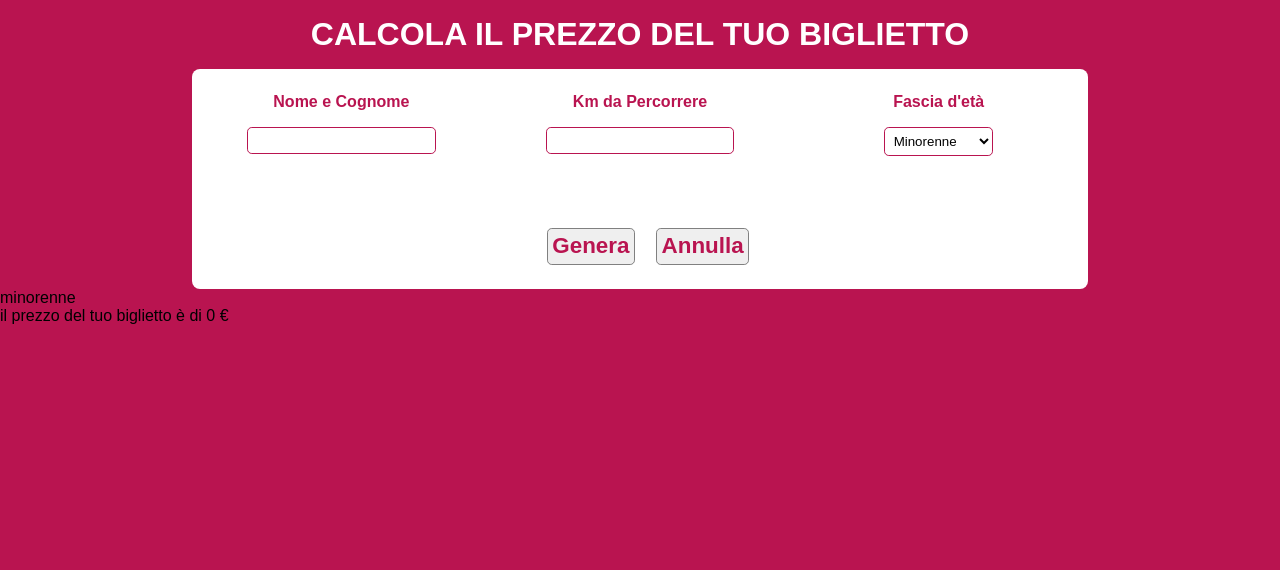
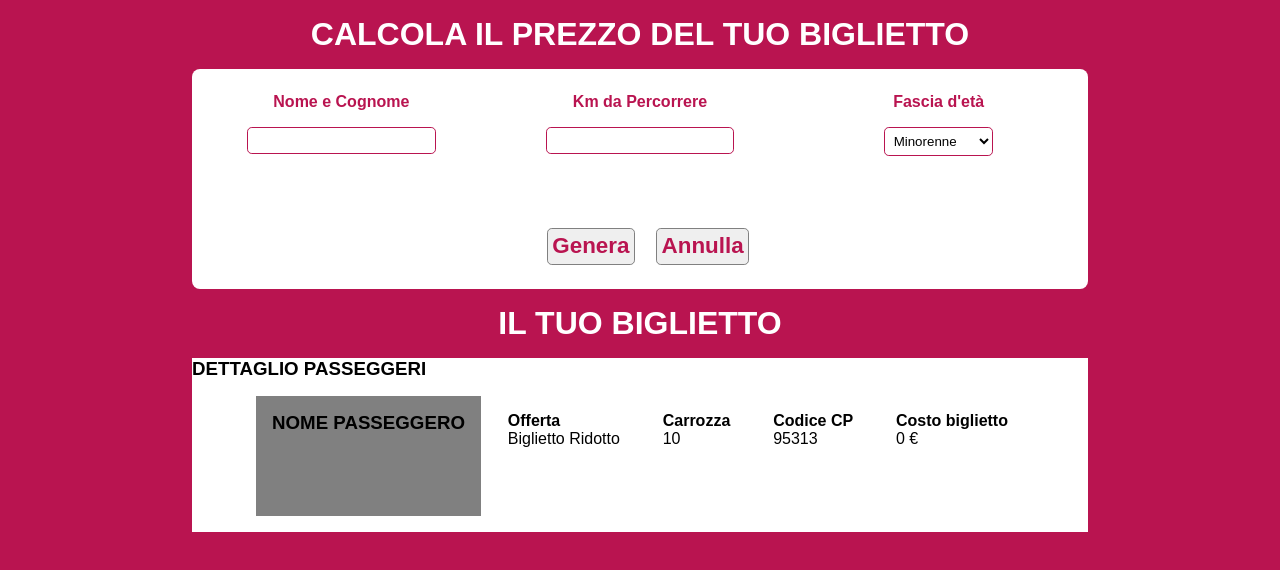
Before and after one commit to LorenzoBertoni/js-biglietto-treno-form, a plain HTML site: page index.html in a window 1280 px wide. Both pictures are taken after a click on the button "Genera". Drawn offline with Linux system fonts and the light colour scheme.

Commit message:
add: elementi grafici per il biglietto + js per gli output style: modificato lo stile del biglietto.

```diff
--- a/css/style.css
+++ b/css/style.css
@@ -60,3 +60,26 @@ body{
     padding: .3rem;
     font-weight: bold;
 }
+
+.ticket{
+    width: 70%;
+    margin: auto;
+    background-color: #fff;
+}
+
+.nome-passeggero{
+    background-color: #808080;
+}
+
+
+.ticket-cnt{
+    display: flex;
+    justify-content: space-between;
+    padding: 1rem 4rem;
+}
+
+.nome-passeggero, .offerta, .carrozza,
+.codice-CP, .costo-biglietto{
+    height: 120px;
+    padding: 1rem 1rem;
+}
--- a/index.html
+++ b/index.html
@@ -37,17 +37,38 @@
             </div>
         </div>
 
+        <h1 class="title">IL TUO BIGLIETTO</h1>
 
+        <div class="ticket">
+            <h3 class="side-title">DETTAGLIO PASSEGGERI</h3>
 
+            <div class="ticket-cnt">
+                <div class="nome-passeggero">
+                    <h3>NOME PASSEGGERO</h3>
+                    <div id="showName"></div>
+                </div>
 
+                <div class="offerta">
+                    <h4>Offerta</h4>
+                    <div id="showOffer"></div>
+                </div>
 
+                <div class="carrozza">
+                    <h4>Carrozza</h4>
+                    <div id="showCarriage"></div>
+                </div>
 
+                <div class="codice-CP">
+                    <h4>Codice CP</h4>
+                    <div id="showCode"></div>
+                </div>
 
-        <div id="showName"></div>
-        <div id="showKm"></div>
-        <div id="showAge"></div>
-        <div id="showPrice"></div>
-
+                <div class="costo-biglietto">
+                    <h4>Costo biglietto</h4>
+                    <div id="showPrice"></div>
+                </div>
+            </div>
+        </div>
 
         <script type="text/javascript" src="js/main.js"></script>
     </body>
--- a/js/main.js
+++ b/js/main.js
@@ -12,19 +12,31 @@ let over65Discount = ((ticketPrice * 40) / 100);
 let minorPrice = ticketPrice - minorDiscount;
 let over65Price = ticketPrice - over65Discount;
 
+let carriageNumber = Math.floor(Math.random() * 11);
+let cpNumber = Math.floor(Math.random() * 10000) + 90000;
+
+
 
 //funzione per il print dei valori
 let submit = document.getElementById('button');
         submit.addEventListener('click',
             function() {
                 document.getElementById('showName').innerHTML = userName;
-                document.getElementById('showKm').innerHTML = kilometers;
-                document.getElementById('showAge').innerHTML = ageRange;
-                document.getElementById('showPrice').innerHTML = ('il prezzo del tuo biglietto è di ' + ticketPrice + ' &euro;');
+
+                document.getElementById('showOffer').innerHTML = 'Biglietto Standard';
+                    if(ageRange == 'minorenne' || ageRange == 'over65'){
+                        document.getElementById('showOffer').innerHTML = 'Biglietto Ridotto';
+                    }
+
+                document.getElementById('showCarriage').innerHTML = carriageNumber;
+
+                document.getElementById('showCode').innerHTML = cpNumber;
+
+                document.getElementById('showPrice').innerHTML = (ticketPrice + ' &euro;');
                     if (ageRange == 'minorenne') {
-                        document.getElementById('showPrice').innerHTML = ('il prezzo del tuo biglietto è di ' + minorPrice + ' &euro;');
+                        document.getElementById('showPrice').innerHTML = (minorPrice + ' &euro;');
                     } else if (ageRange == 'over65') {
-                        document.getElementById('showPrice').innerHTML = ('il prezzo del tuo biglietto è di ' + over65Price + ' &euro;');
+                        document.getElementById('showPrice').innerHTML = (over65Price + ' &euro;');
                     } else {
                         alert('seleziona la tua età');
                     }
```
